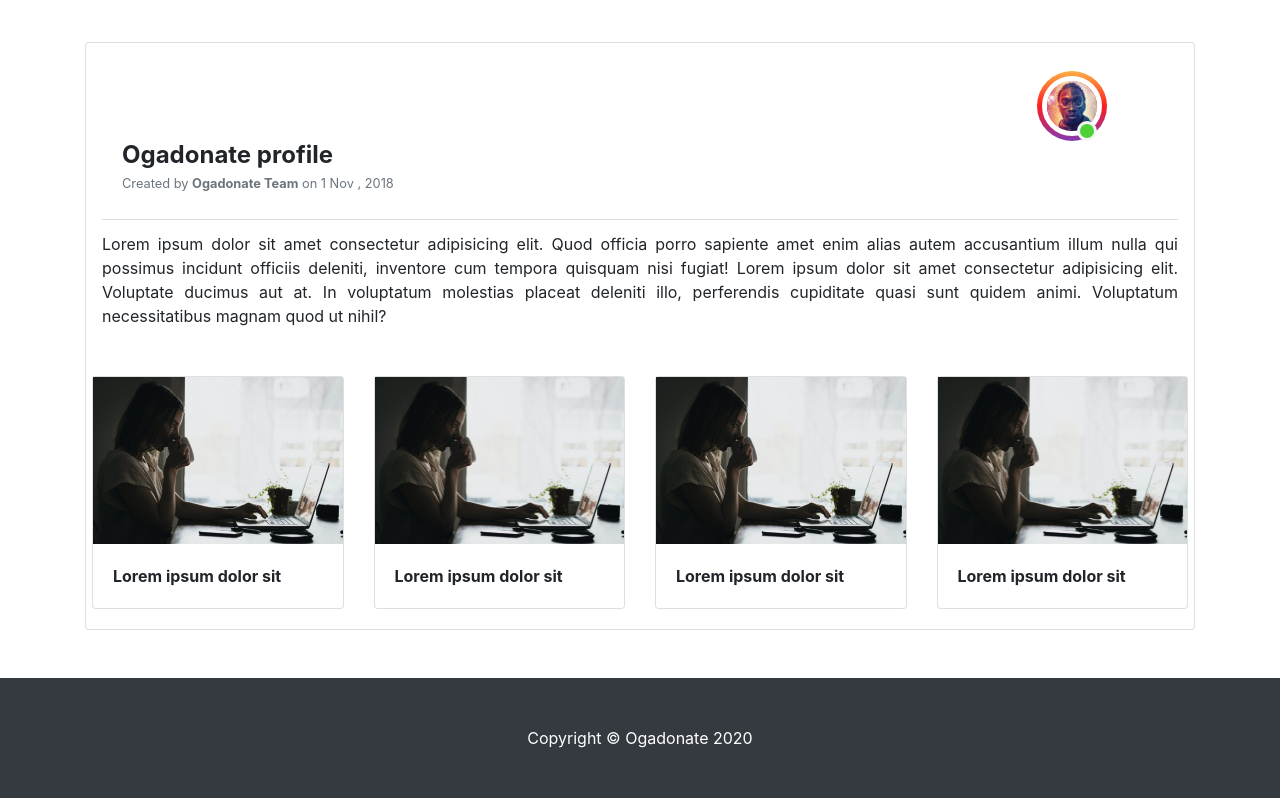
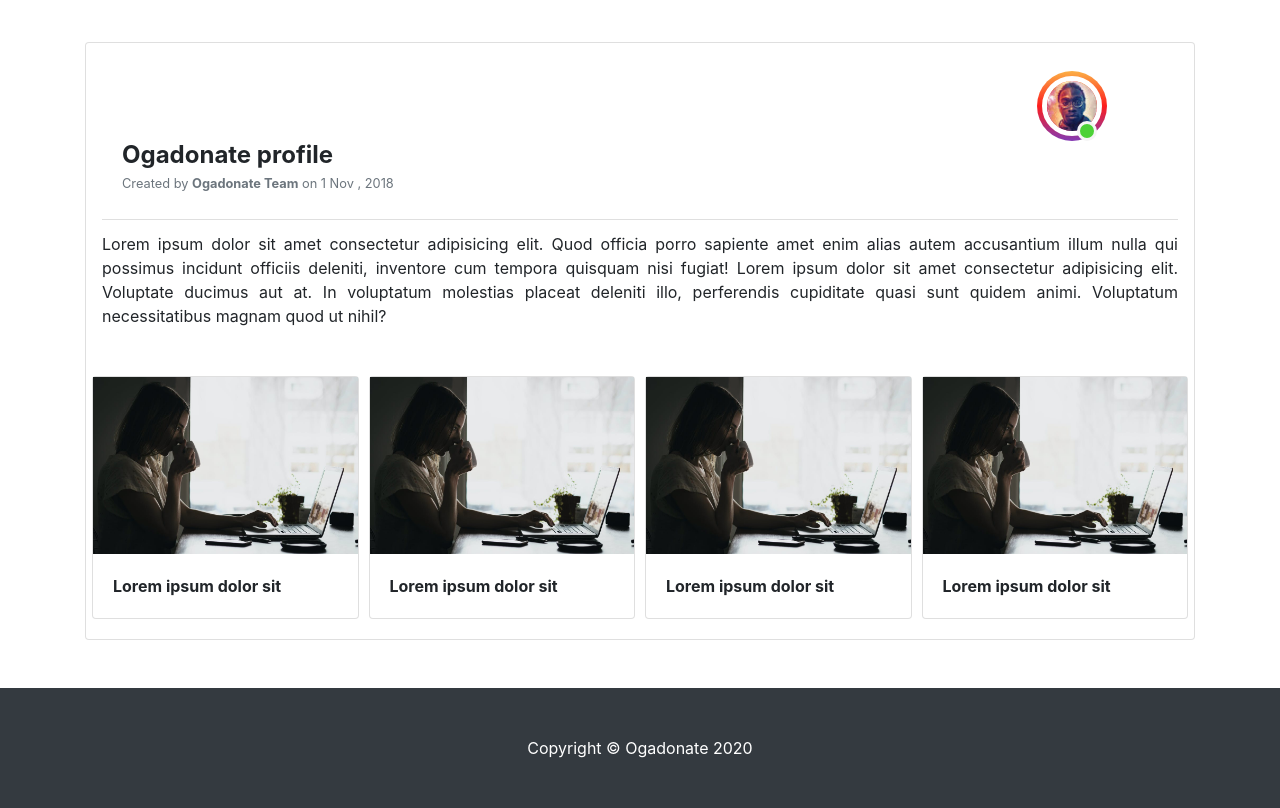
Before and after one commit to jim-nnamdi/shooter, a website: page profile.html in a window 1280 px wide. Shown: the part 62-870 px from the top of the page. Drawn offline with Linux system fonts and the light colour scheme.

Commit message:
fix on padding for auto columns

```diff
--- a/profile.html
+++ b/profile.html
@@ -74,9 +74,9 @@
                 <div class=" col-md-auto text-justify">Lorem ipsum dolor sit amet consectetur adipisicing elit. Quod officia porro sapiente amet enim alias autem accusantium illum nulla qui possimus incidunt officiis deleniti, inventore cum tempora quisquam nisi fugiat! Lorem ipsum dolor sit amet consectetur adipisicing elit. Voluptate ducimus aut at. In voluptatum molestias placeat deleniti illo, perferendis cupiditate quasi sunt quidem animi. Voluptatum necessitatibus magnam quod ut nihil?
 
                 </div>
-                <div class="col-md-auto" style="padding-left: 5px; padding-right: 5px;">
+                <div class="col-md-auto">
                   <div class="row mt-5">
-                    <div class="col-6 col-md-3 mb-2">
+                    <div class="col-6 col-md-3 mb-2" style="padding-left: 5px; padding-right: 5px;">
                       <div class="card">
                       <img src="images/header3.jpeg" class="card-img" style="border-radius:0px"/>
                         <div class="card-body">
@@ -84,7 +84,7 @@
                         </div>
                       </div>
                     </div>
-                    <div class="col-6 col-md-3 mb-2">
+                    <div class="col-6 col-md-3 mb-2" style="padding-left: 5px; padding-right: 5px;">
                       <div class="card">
                         <img src="images/header3.jpeg" class="card-img" style="border-radius:0px"/>
                         <div class="card-body">
@@ -92,7 +92,7 @@
                         </div>
                       </div>
                     </div>
-                    <div class="col-6 col-md-3 mb-2">
+                    <div class="col-6 col-md-3 mb-2" style="padding-left: 5px; padding-right: 5px;">
                       <div class="card">
                         <img src="images/header3.jpeg" class="card-img" style="border-radius:0px"/>
                         <div class="card-body">
@@ -100,7 +100,7 @@
                         </div>
                       </div>
                     </div>
-                    <div class="col-6 col-md-3 mb-2">
+                    <div class="col-6 col-md-3 mb-2" style="padding-left: 5px; padding-right: 5px;">
                       <div class="card">
                         <img src="images/header3.jpeg" class="card-img" style="border-radius:0px"/>
                         <div class="card-body">
```
